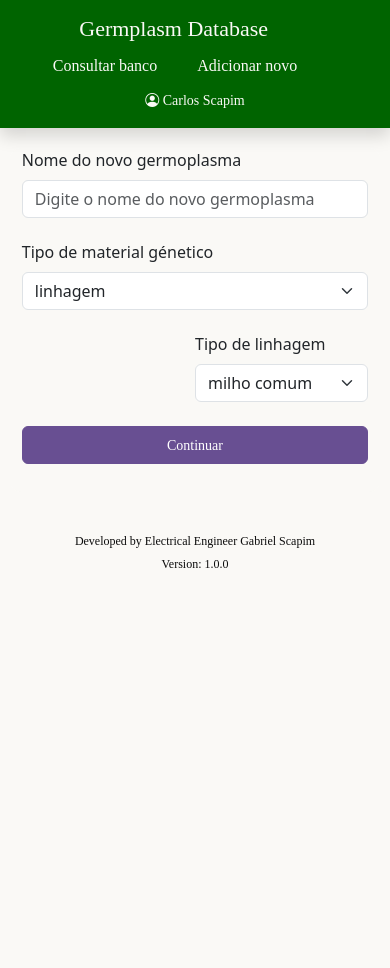
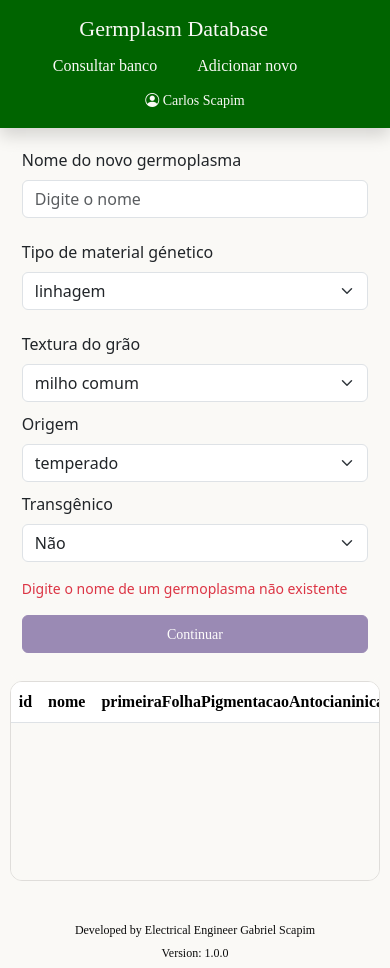
Before and after one commit to gabrielscapim/frontend-germplasm-database-project, a React (Create React App) app in the folder frontend/: page /add-germplasm in a window 390 px wide. Before the commit the page ends 844 px from the top, so only its background shows below. Built offline with nearby package versions, Linux system fonts and the light colour scheme; a web font is replaced by a local one.

Commit message:
feat: add ney germplasm table and germplasm name input advice

```diff
--- a/frontend/src/components/ConsultGermplasms/GermplasmTable.js
+++ b/frontend/src/components/Common/GermplasmTable.js
@@ -1,9 +1,12 @@
 import PropTypes from 'prop-types';
 import styles from './GermplasmTable.module.css';
 
-function GermplasmTable({ germplasms, attributes }) {
+function GermplasmTable({ germplasms, attributes, tableContainerStyles }) {
   return (
-    <div className={ `text-nowrap ${styles['table-wrapper']}` }>
+    <div
+      className={ `text-nowrap ${styles['table-wrapper']}` }
+      style={ tableContainerStyles }
+    >
       <table className="table table-striped">
         <thead>
           <tr>
@@ -40,6 +43,7 @@ function GermplasmTable({ germplasms, attributes }) {
 GermplasmTable.propTypes = {
   germplasms: PropTypes.arrayOf(PropTypes.shape(PropTypes.string)),
   attributes: PropTypes.arrayOf(PropTypes.shape(PropTypes.string)),
+  tableContainerStyles: PropTypes.arrayOf(PropTypes.shape(PropTypes.string)),
 }.isRequired;
 
 export default GermplasmTable;
--- a/frontend/src/components/ConsultGermplasms/GermplasmTable.module.css
+++ b/frontend/src/components/Common/GermplasmTable.module.css
@@ -1,7 +1,7 @@
 .table-wrapper {
     border: 1px solid #dfddda;
     border-radius: 12px;
-    height: 600px;
+    height: 400px;
     width: 95%;
     overflow-y: scroll;
     overflow-x: scroll;
--- a/frontend/src/components/Common/Input.module.css
+++ b/frontend/src/components/Common/Input.module.css
@@ -10,6 +10,10 @@
 .new-germplasm-column-value-input {
     margin-left: 2%;
     width: 50%;
+}
+
+.new-germplasm-events-details {
+    width: 100%;
 }
 
 @media all and (max-width: 768px) {
--- a/frontend/src/components/Common/Select.module.css
+++ b/frontend/src/components/Common/Select.module.css
@@ -20,6 +20,16 @@
     width: 50%;
 }
 
+.new-germplasm-genetic-genetic-origin {
+    margin-left: 2%;
+    width: 30%;
+}
+
+.new-germplasm-genetic-transgenic-select {
+    margin-left: 2%;
+    width: 20%;
+}
+
 @media all and (max-width: 768px) {
     .comparison-filter {
         width: 100%;
@@ -35,6 +45,11 @@
         margin-bottom: 12px;
     }
 
+    .new-germplasm-genetic-grain-texture {
+        margin-left: 0%;
+        width: 100%;
+    }
+
     .new-germplasm-genetic-material-linhagem {
         margin-left: 0%;
         width: 100%;
@@ -44,4 +59,13 @@
         width: 100%;
         margin-bottom: 12px;
     }
+    .new-germplasm-genetic-genetic-origin {
+        margin-left: 0%;
+        width: 100%;
+    }
+
+    .new-germplasm-genetic-transgenic-select {
+        margin-left: 0%;
+        width: 100%;
+    }
 }
--- a/frontend/src/data/geneticMaterial.js
+++ b/frontend/src/data/geneticMaterial.js
@@ -12,8 +12,6 @@ export const tiposDeMaterialGenetico = [
 
 export const tiposDeLinhagem = [
   'milho comum',
-  'milho comum tropical',
-  'milho comum temperada',
   'milho doce',
   'milho pipoca',
   'milho superdoce',
@@ -23,3 +21,8 @@ export const tiposDeLinhagem = [
   'milho de alta qualidade proteica',
   'milho canjica',
 ];
+
+export const origemMaterialGenetico = [
+  'temperado',
+  'tropical',
+];
--- a/frontend/src/pages/AddGermplasmPage/AddGemplasmPage.js
+++ b/frontend/src/pages/AddGermplasmPage/AddGemplasmPage.js
@@ -4,8 +4,12 @@ import styles from './AddGermplasmPage.module.css';
 import Select from '../../components/Common/Select';
 import Button from '../../components/Common/Button';
 import Input from '../../components/Common/Input';
-import { tiposDeLinhagem, tiposDeMaterialGenetico } from '../../data/geneticMaterial';
+import {
+  origemMaterialGenetico,
+  tiposDeLinhagem, tiposDeMaterialGenetico,
+} from '../../data/geneticMaterial';
 import { GlobalContext } from '../../context/GlobalContext';
+import GermplasmTable from '../../components/Common/GermplasmTable';
 
 function AddGermplasmPage() {
   const global = useContext(GlobalContext);
@@ -21,7 +25,9 @@ function AddGermplasmPage() {
     newGermplasmGeneticMaterial: 'linhagem',
     newGermplasmGeneticGrainTexture: 'milho comum',
     newGermplasmColumnSelect: 'primeiraFolhaPigmentacaoAntocianinicaDaBainha',
-    newGermplasmColumnValue: '',
+    newGermplasmGeneticGeneticOrigin: 'temperado',
+    newGermplasmGeneticTransgenicSelect: 'Não',
+    newGermplasmNameEventsDetails: '',
   });
   const [nameIsCorrect, setNameIsCorrect] = useState(false);
 
@@ -31,7 +37,14 @@ function AddGermplasmPage() {
     newGermplasmGeneticGrainTexture,
     newGermplasmColumnSelect,
     newGermplasmColumnValue,
+    newGermplasmGeneticGeneticOrigin,
+    newGermplasmGeneticTransgenicSelect,
   } = inputsState;
+
+  const namesWithoutSpace = germplasmsNames.map((name) => name.replace(/\s/g, ''));
+  const newGermplasmNameWithoutSpace = newGermplasmName.replace(/\s/g, '');
+  const verifyGermplasmName = !namesWithoutSpace
+    .includes(newGermplasmNameWithoutSpace) && newGermplasmName !== '';
 
   const handleChange = ({ target }) => {
     const { name, value } = target;
@@ -42,11 +55,7 @@ function AddGermplasmPage() {
   };
 
   const handleContinueClick = () => {
-    const namesWithoutSpace = germplasmsNames.map((name) => name.replace(/\s/g, ''));
-    const newGermplasmNameWithoutSpace = newGermplasmName.replace(/\s/g, '');
-
-    if (!namesWithoutSpace.includes(newGermplasmNameWithoutSpace)
-    && newGermplasmName !== '') {
+    if (verifyGermplasmName) {
       setNameIsCorrect(true);
     }
   };
@@ -70,7 +79,7 @@ function AddGermplasmPage() {
                 id="new-germplasm-name"
                 label="Nome do novo germoplasma"
                 name="newGermplasmName"
-                placeholder="Digite o nome do novo germoplasma"
+                placeholder="Digite o nome"
                 handleChange={ handleChange }
               />
               <Select
@@ -83,13 +92,51 @@ function AddGermplasmPage() {
               />
               <Select
                 id="new-germplasm-genetic-grain-texture"
-                label="Tipo de linhagem"
+                label="Textura do grão"
                 options={ tiposDeLinhagem }
                 name="newGermplasmGeneticGrainTexture"
                 handleChange={ handleChange }
                 inputValue={ newGermplasmGeneticGrainTexture }
               />
+              <Select
+                id="new-germplasm-genetic-genetic-origin"
+                label="Origem"
+                options={ origemMaterialGenetico }
+                name="newGermplasmGeneticGeneticOrigin"
+                handleChange={ handleChange }
+                inputValue={ newGermplasmGeneticGeneticOrigin }
+              />
+              <Select
+                id="new-germplasm-genetic-transgenic-select"
+                label="Transgênico"
+                options={ ['Sim', 'Não'] }
+                name="newGermplasmGeneticTransgenicSelect"
+                handleChange={ handleChange }
+                inputValue={ newGermplasmGeneticTransgenicSelect }
+              />
             </div>
+            { !verifyGermplasmName
+                && (
+                  <p
+                    style={ {
+                      fontSize: '14px',
+                      color: '#dc3545',
+                      marginBottom: '8px' } }
+                  >
+                    Digite o nome de um germoplasma não existente
+                  </p>
+                )}
+            { newGermplasmGeneticTransgenicSelect === 'Sim' && (
+              <div className={ styles[ROW_CLASS] }>
+                <Input
+                  id="new-germplasm-events-details"
+                  label="Descreva os eventos transgênicos"
+                  name="newGermplasmNameEventsDetails"
+                  placeholder="Digite os eventos transgênicos"
+                  handleChange={ handleChange }
+                />
+              </div>
+            ) }
             <div className={ styles[ROW_CLASS] }>
               <Button
                 id="button-filter"
@@ -103,6 +150,7 @@ function AddGermplasmPage() {
                   marginTop: '8px',
                 } }
                 onClick={ handleContinueClick }
+                disabled={ !verifyGermplasmName }
               />
             </div>
           </>
@@ -161,6 +209,11 @@ function AddGermplasmPage() {
           </>
         ) }
       </div>
+      <GermplasmTable
+        attributes={ attributes }
+        germplasms={ [] }
+        tableContainerStyles={ { height: '200px' } }
+      />
     </section>
   );
 }
--- a/frontend/src/pages/ConsultGermplasmsPage/ConsultGermplasmsPage.js
+++ b/frontend/src/pages/ConsultGermplasmsPage/ConsultGermplasmsPage.js
@@ -1,7 +1,7 @@
 /* eslint-disable no-unused-vars */
 import { useContext, useState } from 'react';
 import Filters from '../../components/ConsultGermplasms/Filters';
-import GermplasmTable from '../../components/ConsultGermplasms/GermplasmTable';
+import GermplasmTable from '../../components/Common/GermplasmTable';
 import styles from './ConsultGermplasmsPage.module.css';
 import { GlobalContext } from '../../context/GlobalContext';
 
```
